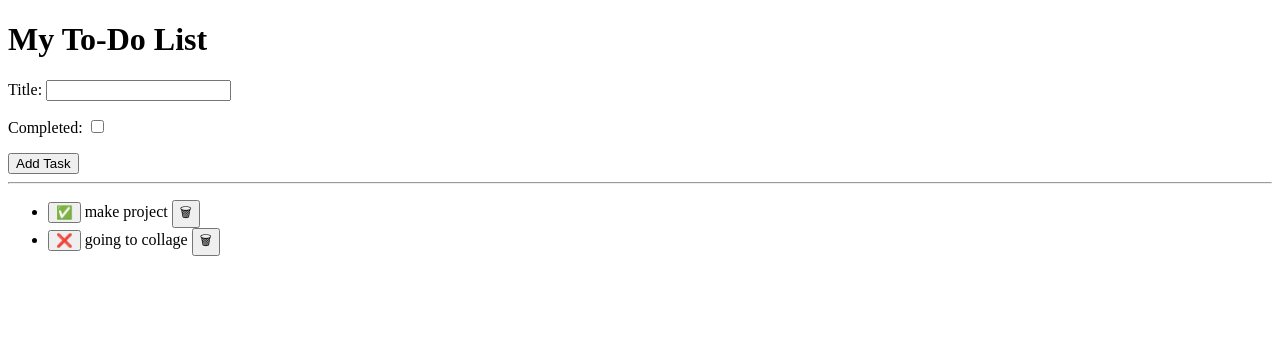
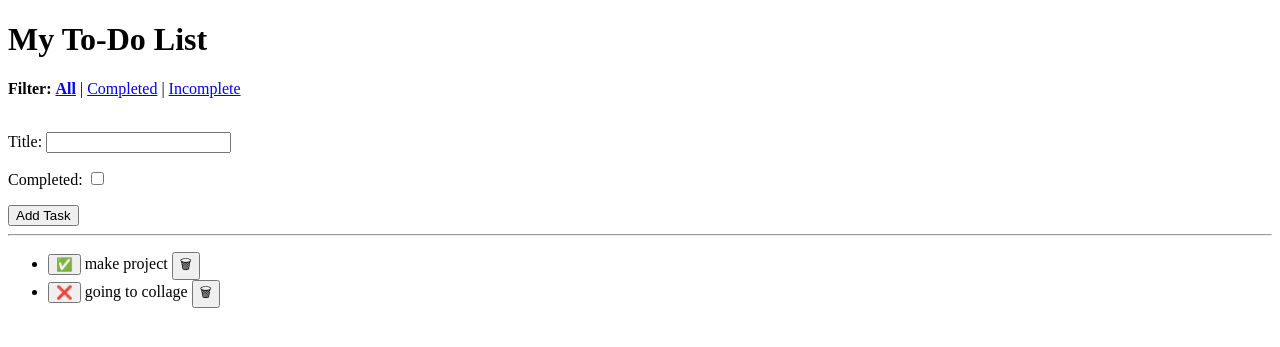
Before and after one commit to Lokeswar72/To-Do-List-app, a Django app: page /?filter=all in a window 1280 px wide. Shown: the top 347 px of the page. Run offline with Django 5.2, Linux system fonts and the light colour scheme; data comes from the database, SQL or seed files in the repository; both versions use the stored data as it was after the commit.

Commit message:
Add task filtering by completion status
Introduced filter buttons in the index template to allow users to view all, completed, or incomplete tasks. Updated the index view to handle filtering based on the selected option and pass the filter state to the template.

```diff
--- a/todo_project/todo/templates/todo/index.html
+++ b/todo_project/todo/templates/todo/index.html
@@ -6,6 +6,17 @@
 <body>
     <h1>My To-Do List</h1>
 
+    <!-- Filter Buttons -->
+    <div>
+        <strong>Filter:</strong>
+        <a href="?filter=all" {% if filter_option == 'all' %}style="font-weight:bold"{% endif %}>All</a> |
+        <a href="?filter=completed" {% if filter_option == 'completed' %}style="font-weight:bold"{% endif %}>Completed</a> |
+        <a href="?filter=incomplete" {% if filter_option == 'incomplete' %}style="font-weight:bold"{% endif %}>Incomplete</a>
+    </div>
+
+    <br>
+
+    <!-- Add Task Form -->
     <form method="POST">
         {% csrf_token %}
         {{ form.as_p }}
@@ -14,9 +25,11 @@
 
     <hr>
 
+    <!-- Task List -->
     <ul>
         {% for task in tasks %}
             <li>
+                <!-- Toggle Button -->
                 <form action="{% url 'toggle_task' task.id %}" method="post" style="display:inline;">
                     {% csrf_token %}
                     <button type="submit">
@@ -26,6 +39,7 @@
 
                 {{ task.title }}
 
+                <!-- Delete Button -->
                 <form action="{% url 'delete_task' task.id %}" method="post" style="display:inline;">
                     {% csrf_token %}
                     <button type="submit">🗑</button>
--- a/todo_project/todo/views.py
+++ b/todo_project/todo/views.py
@@ -4,7 +4,14 @@ from .forms import TaskForm
 from django.shortcuts import get_object_or_404
 
 def index(request):
-    tasks = Task.objects.all()
+    filter_option = request.GET.get('filter', 'all')
+
+    if filter_option == 'completed':
+        tasks = Task.objects.filter(completed=True)
+    elif filter_option == 'incomplete':
+        tasks = Task.objects.filter(completed=False)
+    else:
+        tasks = Task.objects.all()
 
     if request.method == 'POST':
         form = TaskForm(request.POST)
@@ -14,7 +21,12 @@ def index(request):
     else:
         form = TaskForm()
 
-    return render(request, 'todo/index.html', {'tasks': tasks, 'form': form})
+    return render(request, 'todo/index.html', {
+        'tasks': tasks,
+        'form': form,
+        'filter_option': filter_option,
+    })
+
 
 def toggle_task(request, task_id):
     task = get_object_or_404(Task, id=task_id)
```
Also changed, not shown: todo_project/db.sqlite3.
